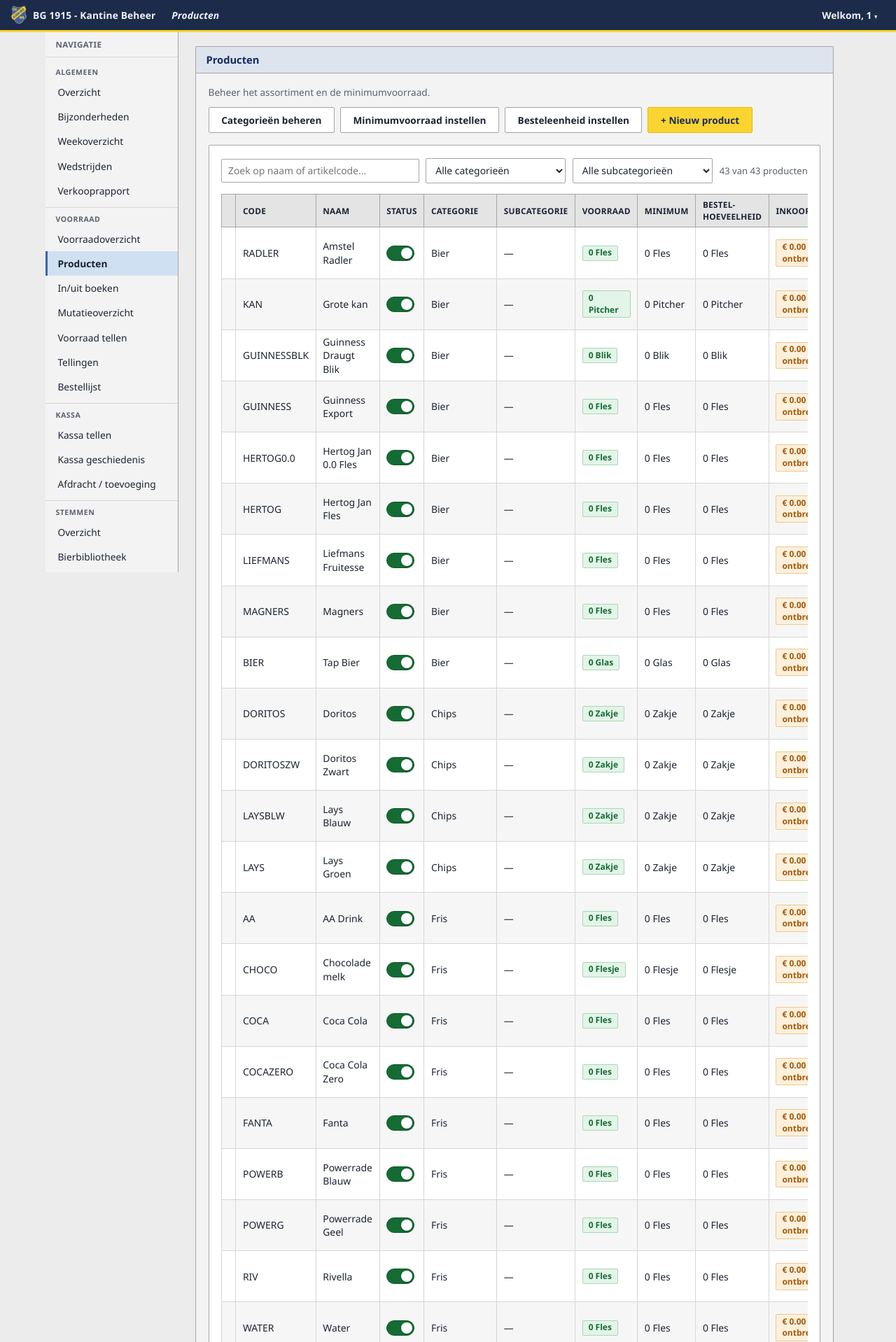
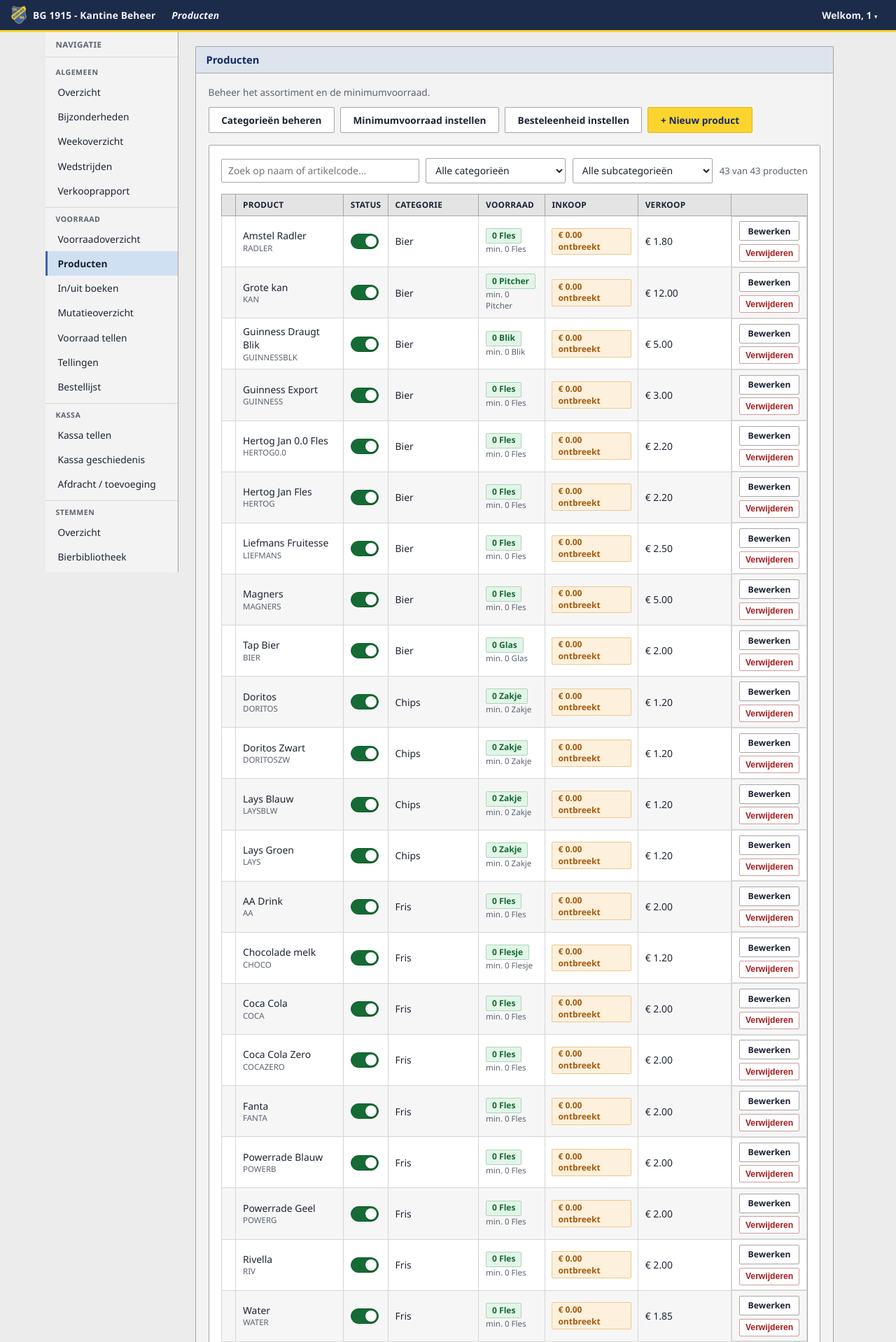
Before and after one commit to Luukie2003/blauwgeel, a Flask app: page /producten in a window 1280 px wide. Shown: the top 1918 px of the page at 70% size. Run offline with Flask 3, Linux system fonts and the light colour scheme; the visitor is signed in with stand-in values (Sample User, id 1); data comes from the database, SQL or seed files in the repository; data that the repository does not hold is empty.

Commit message:
Producten: tabel compacter zodat je niet meer opzij hoeft te scrollen
12 kolommen naast elkaar paste niet op een gewoon scherm. Code staat
nu klein onder de naam, subcategorie klein onder de categorie, en het
minimum klein onder de voorraad -- zelfde info, maar samengevoegd in
plaats van los. Bestelhoeveelheid (zelden bekeken, blijft gewoon
instelbaar via Bewerken) is uit de lijst gehaald. 12 kolommen werden 8.

Co-Authored-By: Claude Sonnet 5 <noreply@anthropic.com>

```diff
--- a/templates/producten.html
+++ b/templates/producten.html
@@ -35,8 +35,8 @@
         <table id="producten-tabel">
             <thead>
                 <tr>
-                    <th></th><th>Code</th><th>Naam</th><th>Status</th><th>Categorie</th><th>Subcategorie</th><th>Voorraad</th><th>Minimum</th>
-                    <th>Bestel­hoeveelheid</th><th>Inkoop</th><th>Verkoop</th><th></th>
+                    <th></th><th>Product</th><th>Status</th><th>Categorie</th><th>Voorraad</th>
+                    <th>Inkoop</th><th>Verkoop</th><th></th>
                 </tr>
             </thead>
             <tbody>
@@ -47,8 +47,10 @@
                         <img src="{{ url_for('static', filename='product_afbeeldingen/' + p.afbeelding) }}" alt="" class="product-thumb">
                         {% endif %}
                     </td>
-                    <td>{{ p.artikelcode or '—' }}</td>
-                    <td>{{ p.naam }}</td>
+                    <td>
+                        {{ p.naam }}{% if not p.actief %} <span class="badge badge-neutraal">Inactief</span>{% endif %}
+                        {% if p.artikelcode %}<div class="tekst-zacht" style="font-size:0.72rem">{{ p.artikelcode }}</div>{% endif %}
+                    </td>
                     <td>
                         {% if huidige_gebruiker_rol == 'beheerder' %}
                         <form method="post" action="{{ url_for('product_actief_wisselen', product_id=p.id) }}" class="inline">
@@ -62,17 +64,18 @@
                         {% if p.actief %}<span class="badge badge-ok">Actief</span>{% else %}<span class="badge badge-neutraal">Inactief</span>{% endif %}
                         {% endif %}
                     </td>
-                    <td>{{ p.categorie }}</td>
-                    <td>{{ p.subcategorie or '—' }}</td>
+                    <td>
+                        {{ p.categorie }}
+                        {% if p.subcategorie %}<div class="tekst-zacht" style="font-size:0.72rem">{{ p.subcategorie }}</div>{% endif %}
+                    </td>
                     <td>
                         {% if p.voorraad < p.min_voorraad %}
                         <span class="badge badge-laag">{{ p.voorraad }} {{ p.eenheid }}</span>
                         {% else %}
                         <span class="badge badge-ok">{{ p.voorraad }} {{ p.eenheid }}</span>
                         {% endif %}
+                        <div class="tekst-zacht" style="font-size:0.72rem">min. {{ p.min_voorraad }} {{ p.eenheid }}</div>
                     </td>
-                    <td>{{ p.min_voorraad }} {{ p.eenheid }}</td>
-                    <td>{{ p.bestel_hoeveelheid }} {{ p.eenheid }}</td>
                     <td>
                         {% if p.actief and p.inkoopprijs == 0 %}
                         <span class="badge badge-uit" title="Nog geen inkoopprijs ingevuld">€ 0.00 ontbreekt</span>
```
